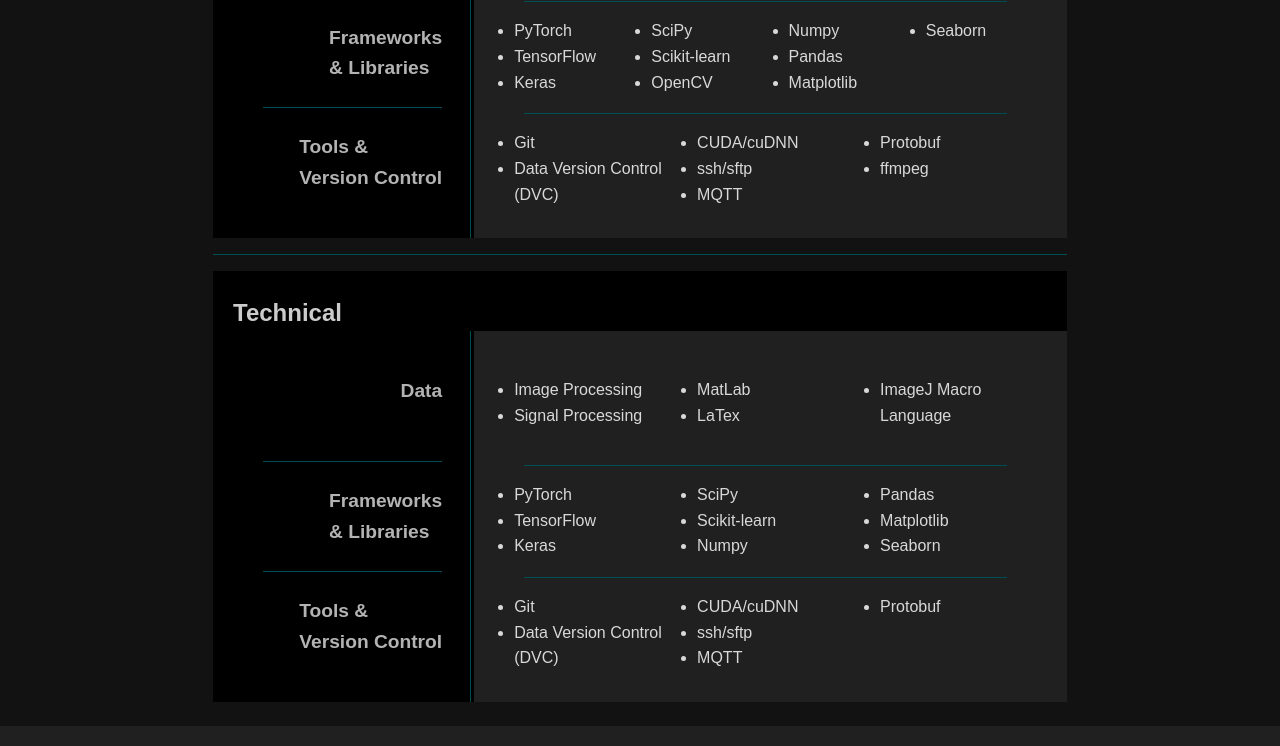
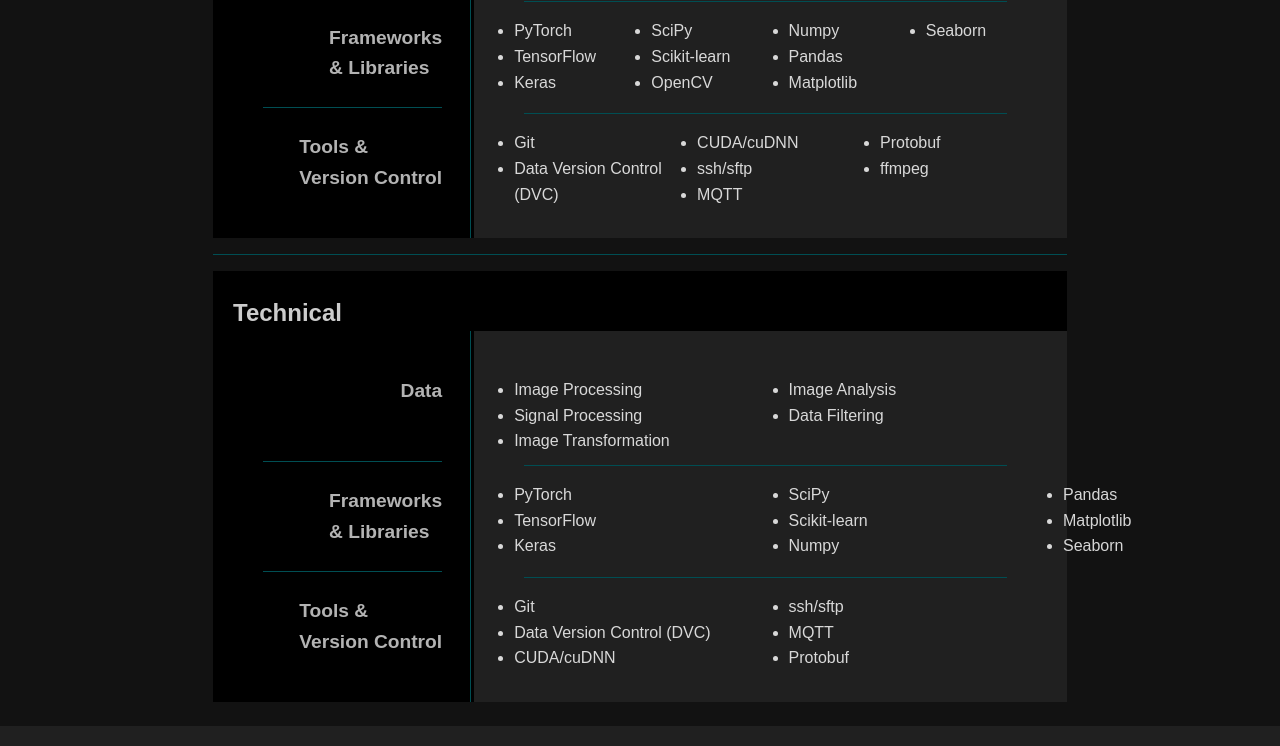
Before and after one commit to oliwhi/oliver_white, a Jekyll site: the page built from about.html, in a window 1280 px wide and 900 px high, scrolled down 1530 px, cut to the strip 0-746 px from the top of the window. Built offline with Jekyll 4.4.1, drawn with Linux system fonts in a browser that asks for light colours; nearby versions of some CDN libraries.

Commit message:
updated about

```diff
--- a/about.html
+++ b/about.html
@@ -182,7 +182,7 @@
         <div class="vertical-line-section" style="margin-top: 60px; margin-bottom: 0px;"></div>
         <div class="column-skills" style="background-color:#202020; width: 70%; margin-top: 60px;">
             <br>
-            <ul style="height: 80px; columns: 2; column-width: 30%;margin-left: 20px; vertical-align: middle; margin-top:0px; column-gap: 30 pt;">
+            <ul style="height: 80px; columns: 3; column-width: 30%;margin-left: 20px; vertical-align: middle; margin-top:0px; column-gap: 30 pt;">
                 <li>Python</li>
                 <li>UNIX/bash</li>
                 <li>MatLab</li>
@@ -235,15 +235,15 @@
         <div class="vertical-line-section" style="margin-top: 60px; margin-bottom: 0px;"></div>
         <div class="column-skills" style="background-color:#202020; width: 70%; margin-top: 60px;">
             <br>
-            <ul style="height: 80px; columns: 3; column-width: 30%;margin-left: 20px; vertical-align: middle; margin-top:0px; column-gap: 30 pt;">
+            <ul style="height: 80px; columns: 2; column-width: 30%;margin-left: 20px; vertical-align: middle; margin-top:0px; column-gap: 30 pt;">
                 <li>Image Processing</li>
                 <li>Signal Processing</li>
-                <li>MatLab</li>
-                <li>LaTex</li>
-                <li>ImageJ Macro Language</li>
+                <li>Image Transformation</li>
+                <li>Image Analysis</li>
+                <li>Data Filtering</li>
             </ul>
             <hr style="margin-left: 30px; margin-right: 40px; margin-top: 5px;">
-            <ul style="height: 80px; columns: 3; column-width: 30%;margin-left: 20px; vertical-align: middle;">
+            <ul style="height: 80px; columns: 2; column-width: 30%;margin-left: 20px; vertical-align: middle;">
                 <li>PyTorch</li>
                 <li>TensorFlow</li>
                 <li>Keras</li>
@@ -255,7 +255,7 @@
                 <li>Seaborn</li>
             </ul>
             <hr style="margin-left: 30px; margin-right: 40px; margin-top: 15px;">
-            <ul style="height: 80px; columns: 3; column-width: 30%;margin-left: 20px;">
+            <ul style="height: 80px; columns: 2; column-width: 30%;margin-left: 20px;">
                 <li>Git</li>
                 <li>Data Version Control (DVC)</li>
                 <li>CUDA/cuDNN</li>
```
